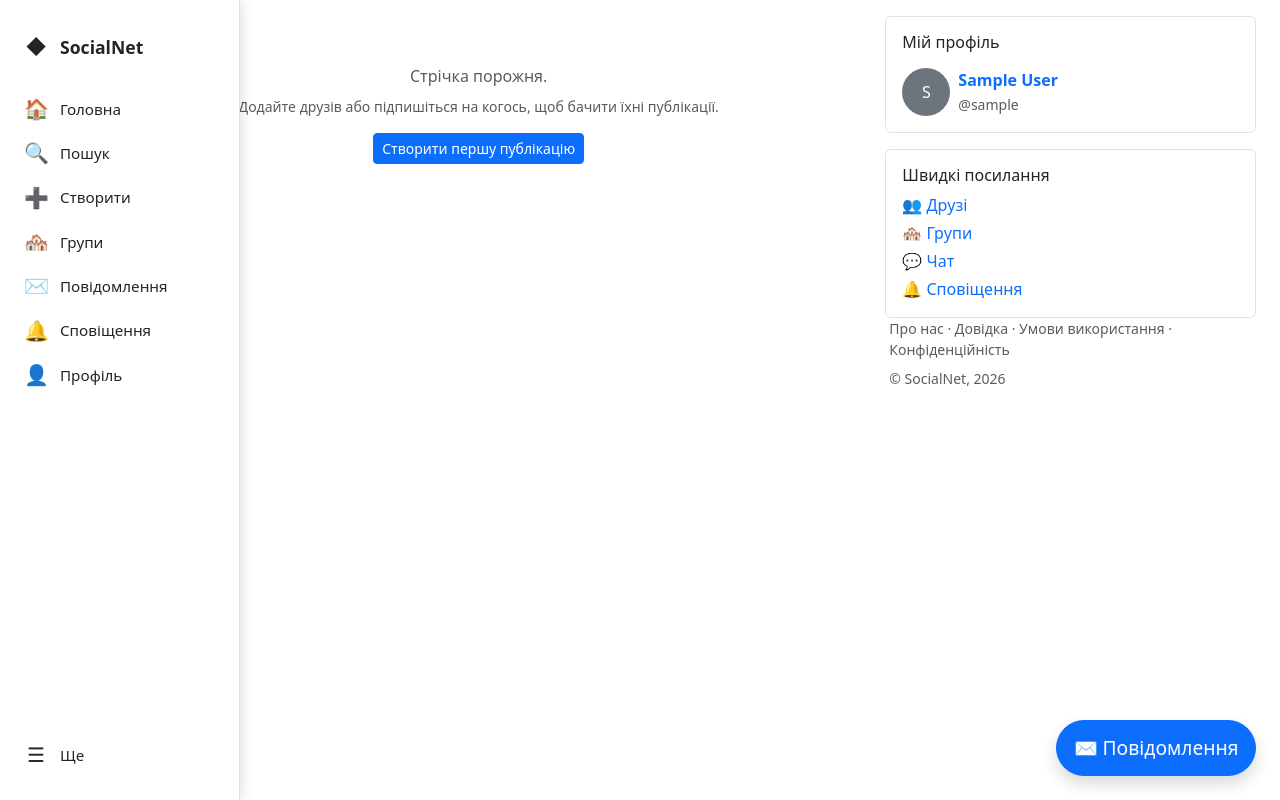
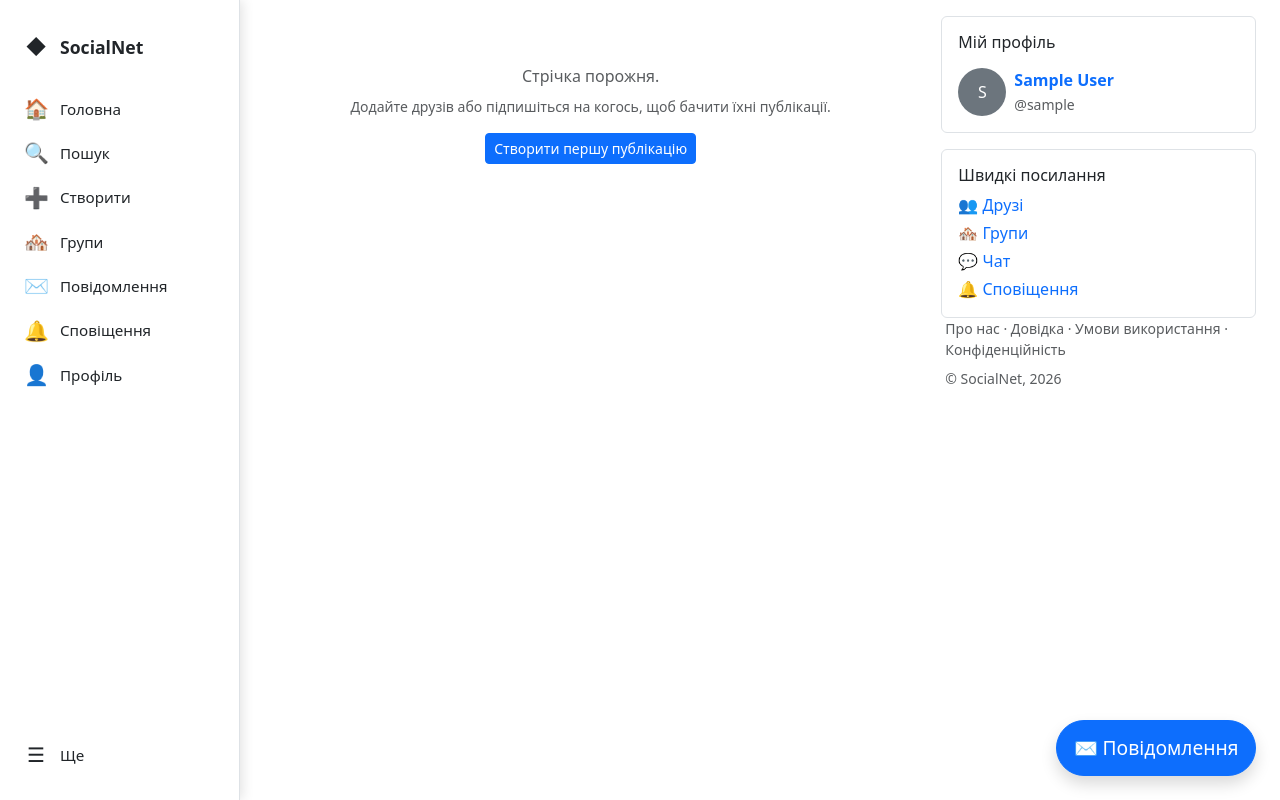
Before and after one commit to rukablood1488/socialnetwork, a Django app: page / in a window 1280 px wide. Run offline with Django 5.2, Linux system fonts and the light colour scheme; the visitor is signed in with stand-in values (Sample User, id 1); data comes from the database, SQL or seed files in the repository; data that the repository does not hold is empty.

Commit message:
some fixes

```diff
--- a/static/css/sidebar.css
+++ b/static/css/sidebar.css
@@ -6,7 +6,7 @@
 .app-main {
   flex: 1 1 auto;
   min-width: 0;
-  padding-left: 72px;
+  padding-left: 240px;
 }
 
 
--- a/templates/feed/index.html
+++ b/templates/feed/index.html
@@ -4,14 +4,17 @@
 {% block title %}Стрічка — SocialNet{% endblock %}
 
 {% block content %}
-<div class="row">
+<div class="row justify-content-center">
+
 
   <div class="col-12 col-md-8">
+    <div class="mx-auto" style="max-width: 630px;">
 
 
     {% if posts %}
       {% for post in posts %}
         <div class="border rounded p-3 mb-3">
+
 
           <div class="d-flex align-items-center gap-2 mb-2">
             {% if post.author.profile.avatar %}
@@ -37,6 +40,7 @@
                 {{ post.created_at|date:"d.m.Y H:i" }}
               </div>
             </div>
+
 
             {% if user == post.author or user.is_staff %}
               <div class="ms-auto d-flex gap-1">
@@ -130,6 +134,7 @@
       </div>
     {% endif %}
 
+    </div>
   </div>
 
 
```
